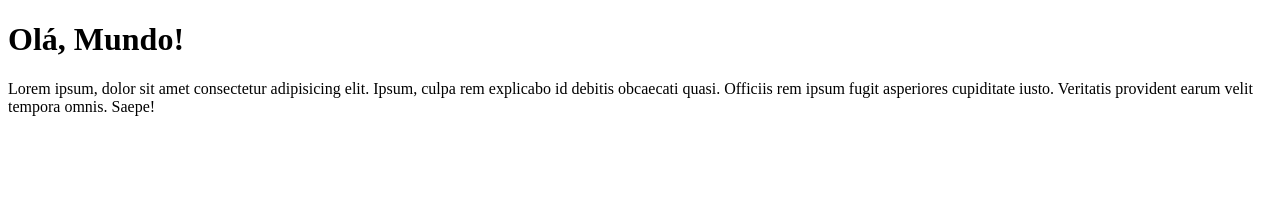
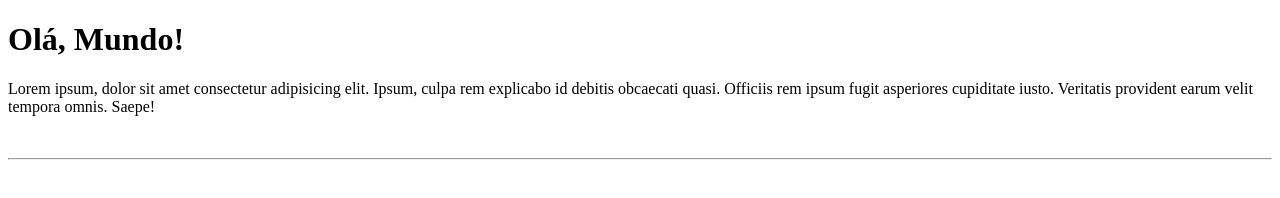
Before and after one commit to bia875/Ola-Mundo, a plain HTML site: page site-exemplo/index.html in a window 1280 px wide. Drawn offline with Linux system fonts and the light colour scheme.

Commit message:
segunda-alteração

```diff
--- a/site-exemplo/index.html
+++ b/site-exemplo/index.html
@@ -4,10 +4,10 @@
     <meta charset="UTF-8">
     <meta http-equiv="X-UA-Compatible" content="IE=edge">
     <meta name="viewport" content="width=device-width, initial-scale=1.0">
-    <title>#1</title>
+    <title>Site-Exemplo</title>
 </head>
 <body>
     <h1>Olá, Mundo!</h1>
-    <p>Lorem ipsum, dolor sit amet consectetur adipisicing elit. Ipsum, culpa rem explicabo id debitis obcaecati quasi. Officiis rem ipsum fugit asperiores cupiditate iusto. Veritatis provident earum velit tempora omnis. Saepe!</p>
+    <p>Lorem ipsum, dolor sit amet consectetur adipisicing elit. Ipsum, culpa rem explicabo id debitis obcaecati quasi. Officiis rem ipsum fugit asperiores cupiditate iusto. Veritatis provident earum velit tempora omnis. Saepe!</p> <br> <hr>
 </body>
 </html>
```
Also changed, not shown: 1 other file.
